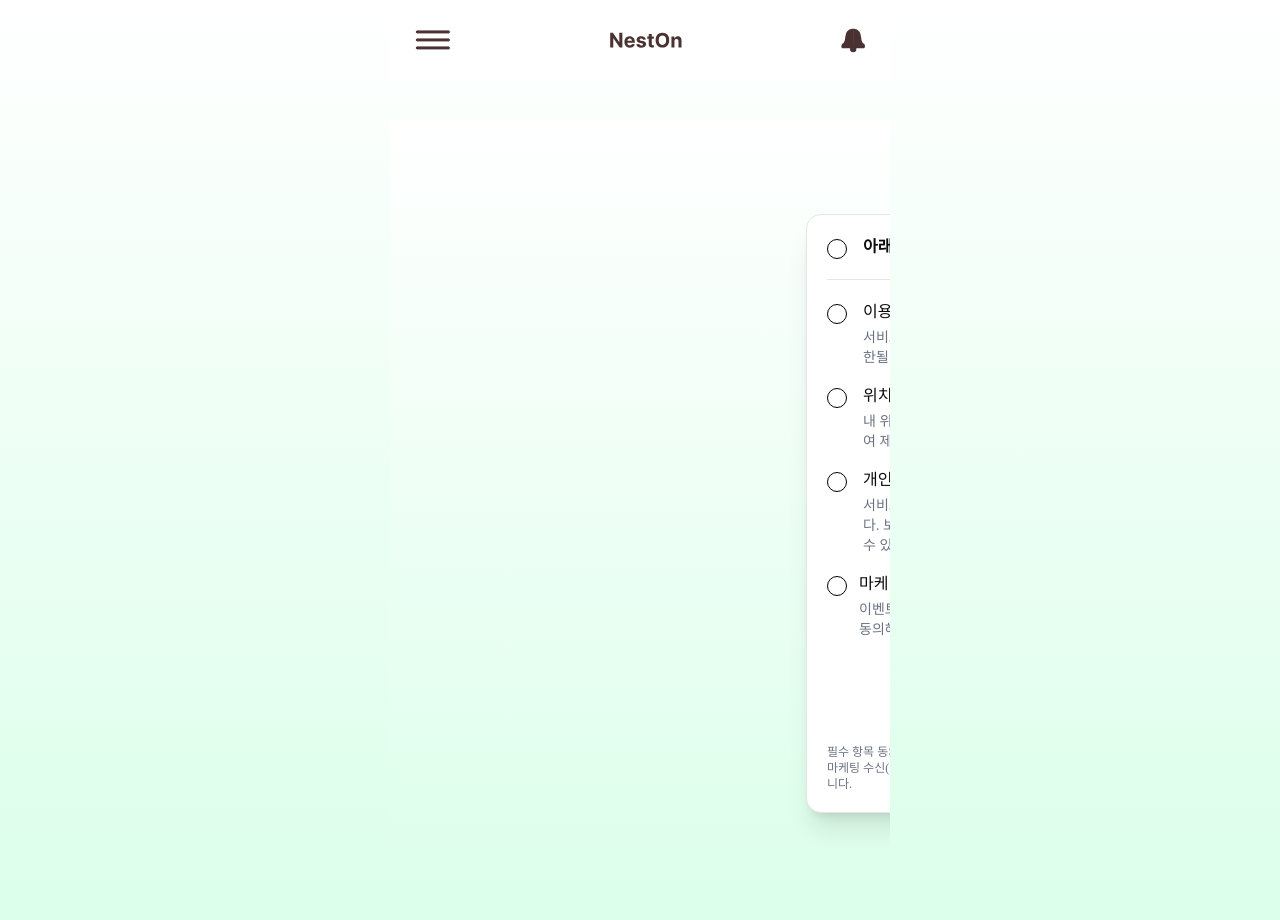
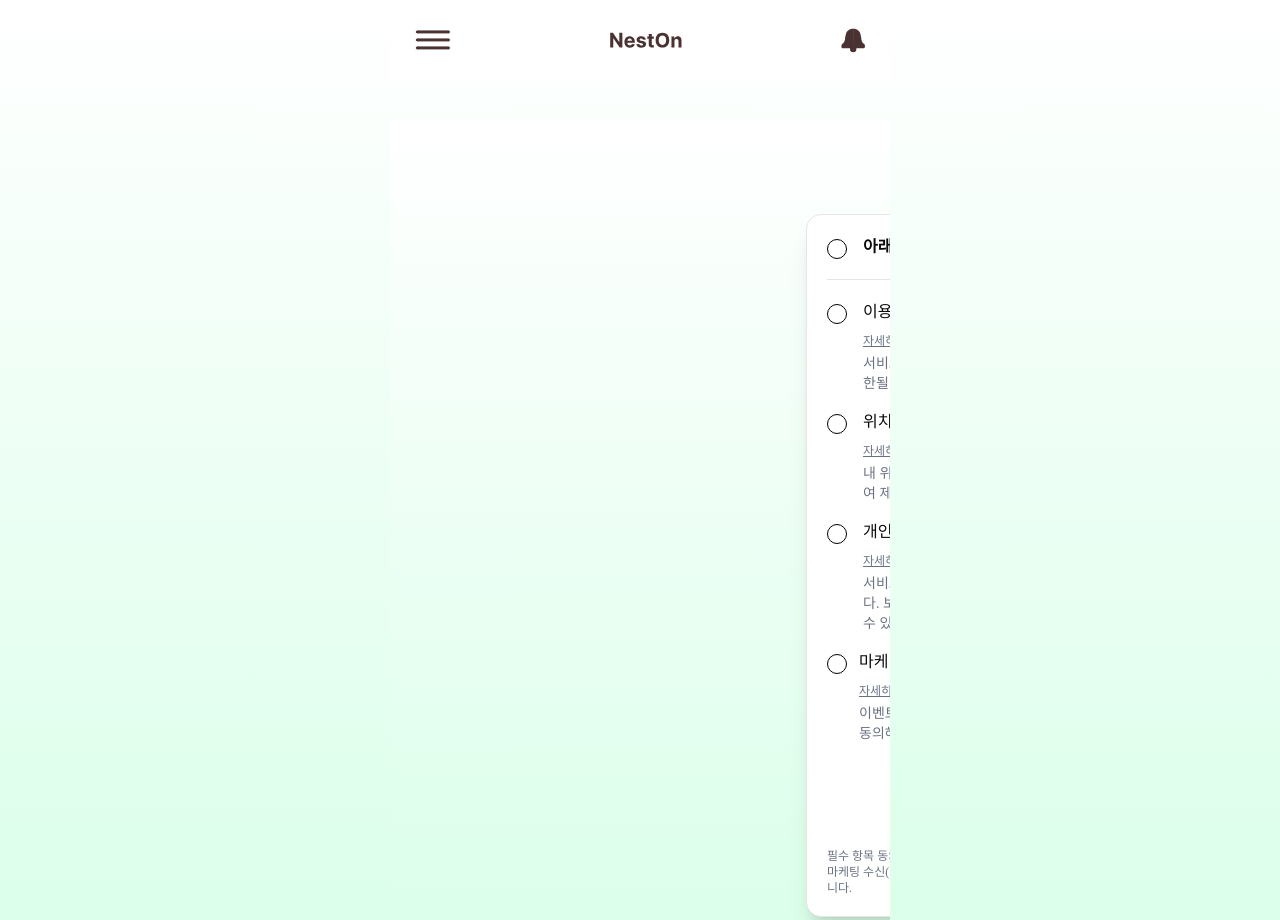
Before and after one commit to Likelion-Yonsei-13th/13-HACKATHON-FRONTEND-Pawsitive, a Next.js app: page /consent in a window 1280 px wide. Built offline with nearby package versions, Linux system fonts and the light colour scheme.

Commit message:
feat/이용약관 자세히 보기 버튼 추가, 팝업창 추가

```diff
--- /dev/null
+++ b/src/app/(pages)/consent/components/PolicyModal.tsx
@@ -0,0 +1,81 @@
+"use client";
+
+import { useEffect } from "react";
+import { POLICIES } from "@/consent_data";
+
+type PolicyId = "terms" | "privacy" | "location" | "marketing";
+
+type Props = {
+  open: boolean;
+  policyId: PolicyId | null;
+  onClose: () => void;
+};
+
+export default function PolicyModal({ open, policyId, onClose }: Props) {
+  // ESC로 닫기 추가
+  useEffect(() => {
+    if (!open) return;
+    const onKey = (e: KeyboardEvent) => e.key === "Escape" && onClose();
+    window.addEventListener("keydown", onKey);
+    return () => window.removeEventListener("keydown", onKey);
+  }, [open, onClose]);
+
+  if (!open || !policyId) return null;
+
+  const data = (
+    POLICIES as Record<
+      PolicyId,
+      {
+        id: PolicyId;
+        title: string;
+        updatedAt?: string;
+        content: string[];
+      }
+    >
+  )[policyId];
+
+  return (
+    <div
+      className="fixed inset-0 z-[10000] bg-black/40 backdrop-blur-[1px] flex items-center justify-center px-4"
+      onClick={onClose}
+      aria-modal="true"
+      role="dialog"
+    >
+      <div
+        className="relative w-full max-w-md rounded-2xl bg-white shadow-xl"
+        onClick={(e) => e.stopPropagation()}
+      >
+        {/* 상단 영역 */}
+        <div className="flex items-center justify-between px-5 pt-4 pb-3 border-b">
+          <div>
+            <h3 className="text-base font-semibold">{data.title}</h3>
+            {data.updatedAt && (
+              <p className="mt-0.5 text-xs text-gray-500">
+                최종 업데이트: {data.updatedAt}
+              </p>
+            )}
+          </div>
+        </div>
+
+        {/* 본문 */}
+        <div className="max-h-[70vh] overflow-y-auto px-5 py-4 space-y-3">
+          {data.content.map((p, i) => (
+            <p key={i} className="text-sm leading-relaxed text-gray-700">
+              {p}
+            </p>
+          ))}
+        </div>
+
+        {/* 닫기 버튼 */}
+        <div className="flex justify-end gap-2 px-5 py-3 border-t">
+          <button
+            onClick={onClose}
+            className="rounded-lg border px-4 py-2 text-sm hover:bg-gray-50"
+          >
+            닫기
+          </button>
+        </div>
+      </div>
+    </div>
+  );
+}
--- a/src/app/(pages)/consent/page.tsx
+++ b/src/app/(pages)/consent/page.tsx
@@ -1,8 +1,10 @@
 "use client";
-
+import PolicyModal from "@/app/(pages)/consent/components/PolicyModal";
 import PageLayout from "@/app/components/PageLayout";
 import { useRouter } from "next/navigation";
 import { useEffect, useState } from "react";
+
+type PolicyId = "terms" | "privacy" | "location" | "marketing";
 
 const AUTH_KEY = "neston_auth_v1";
 const CONSENT_KEY = "neston_consent_v1";
@@ -14,6 +16,17 @@
   const [termsAgree, setTermsAgree] = useState(false); // 이용약관(필수) ★ 추가
   const [privacyAgree, setPrivacyAgree] = useState(false); // 개인정보(필수) ★ 추가
   const [marketingAgree, setMarketingAgree] = useState(false); // 마케팅(선택)
+  const [modalOpen, setModalOpen] = useState(false);
+  const [modalId, setModalId] = useState<PolicyId | null>(null);
+
+  const openModal = (id: PolicyId) => {
+    setModalId(id);
+    setModalOpen(true);
+  };
+  const closeModal = () => {
+    setModalOpen(false);
+    setModalId(null);
+  };
 
   useEffect(() => {
     try {
@@ -108,6 +121,12 @@
               />
               <span className="flex flex-col">
                 <span className="font-medium">이용약관 동의 (필수)</span>
+                <span
+                  className="mt-2 font-medium text-[12px] underline text-gray-500 cursor-pointer"
+                  onClick={() => openModal("terms")}
+                >
+                  자세히 보기
+                </span>
                 <p className="mt-1 text-sm text-gray-500">
                   서비스 이용에 관한 기본 규정에 동의합니다. 미동의 시 이용이
                   제한될 수 있습니다.
@@ -127,6 +146,12 @@
               <span className="flex flex-col">
                 <span className="font-medium">
                   위치기반 서비스 약관 동의 (필수)
+                </span>
+                <span
+                  className="mt-2 font-medium text-[12px] underline text-gray-500 cursor-pointer"
+                  onClick={() => openModal("location")}
+                >
+                  자세히 보기
                 </span>
                 <p className="mt-1 text-sm text-gray-500">
                   내 위치 정보를 활용하여 실시간 거주 환경 장소 정보를
@@ -148,6 +173,12 @@
                 <span className="font-medium">
                   개인정보 처리방침 동의 (필수)
                 </span>
+                <span
+                  className="mt-2 font-medium text-[12px] underline text-gray-500 cursor-pointer"
+                  onClick={() => openModal("privacy")}
+                >
+                  자세히 보기
+                </span>
                 <p className="mt-1 text-sm text-gray-500">
                   서비스 제공을 위해 필요한 최소한의 개인정보를 수집·이용합니다.
                   보관 기간과 보호 조치를 포함하며, 미동의 시 이용이 제한될 수
@@ -165,9 +196,15 @@
                 className={checkButton}
                 aria-label="마케팅 PUSH 수신 동의 (선택)"
               />
-              <span>
+              <span className="flex flex-col">
                 <span className="font-medium">
                   마케팅 PUSH 수신 동의 (선택)
+                </span>
+                <span
+                  className="mt-2 font-medium text-[12px] underline text-gray-500 cursor-pointer"
+                  onClick={() => openModal("marketing")}
+                >
+                  자세히 보기
                 </span>
                 <p className="mt-1 text-sm text-gray-500">
                   이벤트·혜택 등 광고성 정보를 앱 Push로 받아볼 수 있습니다.
@@ -200,6 +237,7 @@
           </form>
         </div>
       </div>
+      <PolicyModal open={modalOpen} policyId={modalId} onClose={closeModal} />
     </PageLayout>
   );
 }
--- /dev/null
+++ b/src/consent_data.ts
@@ -0,0 +1,55 @@
+// app/data/policies.ts
+
+export type PolicyId = "terms" | "privacy" | "location" | "marketing";
+
+export interface Policy {
+  id: PolicyId;
+  title: string;
+  updatedAt: string; // YYYY-MM-DD
+  content: string[];
+}
+
+export type Policies = Record<PolicyId, Policy>;
+
+export const POLICIES: Policies = {
+  terms: {
+    id: "terms",
+    title: "이용약관",
+    updatedAt: "2025-07-01",
+    content: [
+      "본 약관은 NestOn 서비스의 이용 조건과 권리·의무를 규정합니다.",
+      "사용자는 관련 법령과 본 약관을 준수해야 하며, 금지행위에 해당하는 활동을 해서는 안 됩니다.",
+      "서비스 제공, 중단, 변경에 관한 회사의 책임 범위는 약관에 따릅니다.",
+      "자세한 내용은 정식 약관 본문을 참조해 주세요.",
+    ],
+  },
+  privacy: {
+    id: "privacy",
+    title: "개인정보 처리방침",
+    updatedAt: "2025-07-01",
+    content: [
+      "회사는 서비스 제공을 위해 최소한의 개인정보를 수집·이용합니다.",
+      "수집 항목, 이용 목적, 보관 및 파기 절차는 본 방침에 따릅니다.",
+      "개인정보는 안전하게 보호되며, 목적 달성 후 지침에 따라 파기됩니다.",
+      "자세한 항목은 개인정보 처리방침 전문을 확인해 주세요.",
+    ],
+  },
+  location: {
+    id: "location",
+    title: "위치기반 서비스 약관",
+    updatedAt: "2025-07-01",
+    content: [
+      "위치정보는 사용자 맞춤 정보 제공을 위해 활용됩니다.",
+      "정확도와 이용 제한, 보관 기간 등은 약관에 따릅니다.",
+    ],
+  },
+  marketing: {
+    id: "marketing",
+    title: "마케팅 PUSH 수신 동의",
+    updatedAt: "2025-07-01",
+    content: [
+      "이벤트·혜택 등 광고성 정보를 앱 Push로 받아볼 수 있습니다.",
+      "미동의해도 서비스 이용은 가능합니다. 설정에서 언제든 변경할 수 있습니다.",
+    ],
+  },
+};
```
